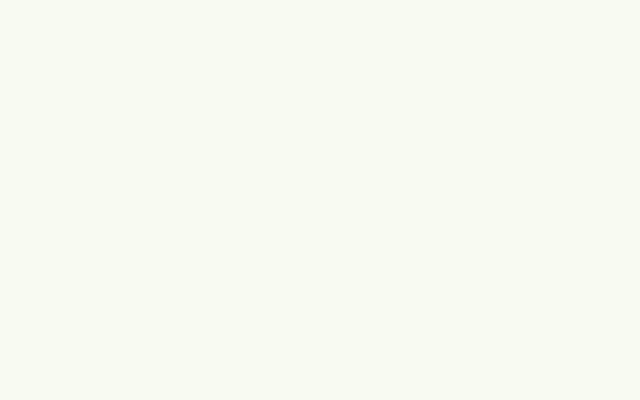
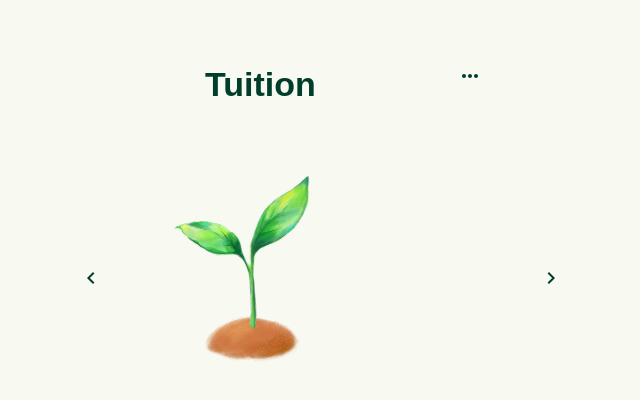
Before and after one commit to G4-Expense-Tracker/4G-Expense-Tracker, a React (Vite) app in the folder canopy-FRONTEND/: page /goals in a window 1280 px wide. Before the commit this address had no page. Shown: the top 400 px of the page, without its empty margins (285-925 px from the left). Built offline with nearby package versions, Linux system fonts and the light colour scheme.

Commit message:
header component implemented

```diff
--- a/canopy-FRONTEND/src/App.jsx
+++ b/canopy-FRONTEND/src/App.jsx
@@ -5,6 +5,7 @@ import Onboarding from "./components/onboarding/Onboarding";
 import LoginPage from "./components/pages/LoginPage";
 import SignupPage from "./components/pages/SignupPage";
 import LoadingPage from "./components/pages/LoadingPage";
+import Goal from "./components/goal_pages/Goal";
 
 
 
@@ -17,6 +18,7 @@ function App() {
         <Route path="/login" element={<LoginPage />}/>
         <Route path="/signup" element={<SignupPage />}/>
         <Route path="/onboarding" element={<Onboarding />}/>
+        <Route path ="/goals" element={<Goal />}/>
       </Routes>
     </BrowserRouter>
   )
--- /dev/null
+++ b/canopy-FRONTEND/src/components/goal_pages/Goal.jsx
@@ -0,0 +1,34 @@
+import Header from "./Header"
+
+
+
+//DATABSE CALL TO GET ALL GOALS
+//const goals = database call
+const goals = [
+    {
+        name: "Tuition",
+        targetAmount: 1000,
+        progress: 0,
+        level: 1
+    },
+    {
+        name: "Korea",
+        targetAmount: 15000,
+        progress: 400,
+        level: 2
+    },
+]
+
+function Goal() {
+    return (
+        <>
+            <Header {...goals[0]} />
+
+
+
+        </>
+    )
+
+}
+
+export default Goal
--- /dev/null
+++ b/canopy-FRONTEND/src/components/goal_pages/Header.jsx
@@ -0,0 +1,99 @@
+import { Grid, Typography, Container } from "@mui/material"
+import MoreHorizIcon from '@mui/icons-material/MoreHoriz'
+import KeyboardArrowLeftIcon from '@mui/icons-material/KeyboardArrowLeft'
+import KeyboardArrowRightIcon from '@mui/icons-material/KeyboardArrowRight'
+
+function Header({ name }) {
+    return (
+        <Container maxWidth="sm" sx={{
+            paddingTop:"4rem",
+            }}>
+
+            {/*             TOP ROW            */}
+            <Grid
+                container
+                spacing={2}
+
+                sx={{
+                    paddingBottom:"4rem"
+                }}
+            >
+
+                <Grid
+                    size={8}
+                    sx={{
+
+                    }}>
+
+                    <Typography variant="h4" component="h1"
+                    sx={{
+                        textAlign:"center"
+                    }}>
+                        {name}
+                    </Typography>
+
+                </Grid>
+
+                <Grid
+                    size={4}
+                >
+                    <MoreHorizIcon />
+                </Grid>
+
+            </Grid>
+
+            {/*             BOTTOM ROW            */}
+            <Grid
+                container
+                sx={{
+                }}
+            >
+
+                <Grid
+                    size={2}
+                    display="flex"
+                    sx={{
+                        paddingTop:"6rem"
+                    }}
+                >
+                    <KeyboardArrowLeftIcon />
+                </Grid>
+
+                {/* PLEASE HELP :') */}
+
+                <Grid
+                    size={8}
+                    display="flex"
+                    sx={{
+                        justifyContent:"center"
+                    }}
+                >
+
+
+                    <img
+                        src="/onboarding_imgs/OB_IMG_4.png"
+                        alt="sapling"
+                        style={{
+                            width: "100%",
+                            maxWidth: "150px"
+                        }}
+                    />
+                </Grid>
+
+                <Grid
+                    size={2}
+                    display="flex"
+                    sx={{
+                        paddingTop:"6rem"
+                    }}
+                >
+                    <KeyboardArrowRightIcon />
+                </Grid>
+
+            </Grid>
+
+        </Container>
+    )
+}
+
+export default Header
```
